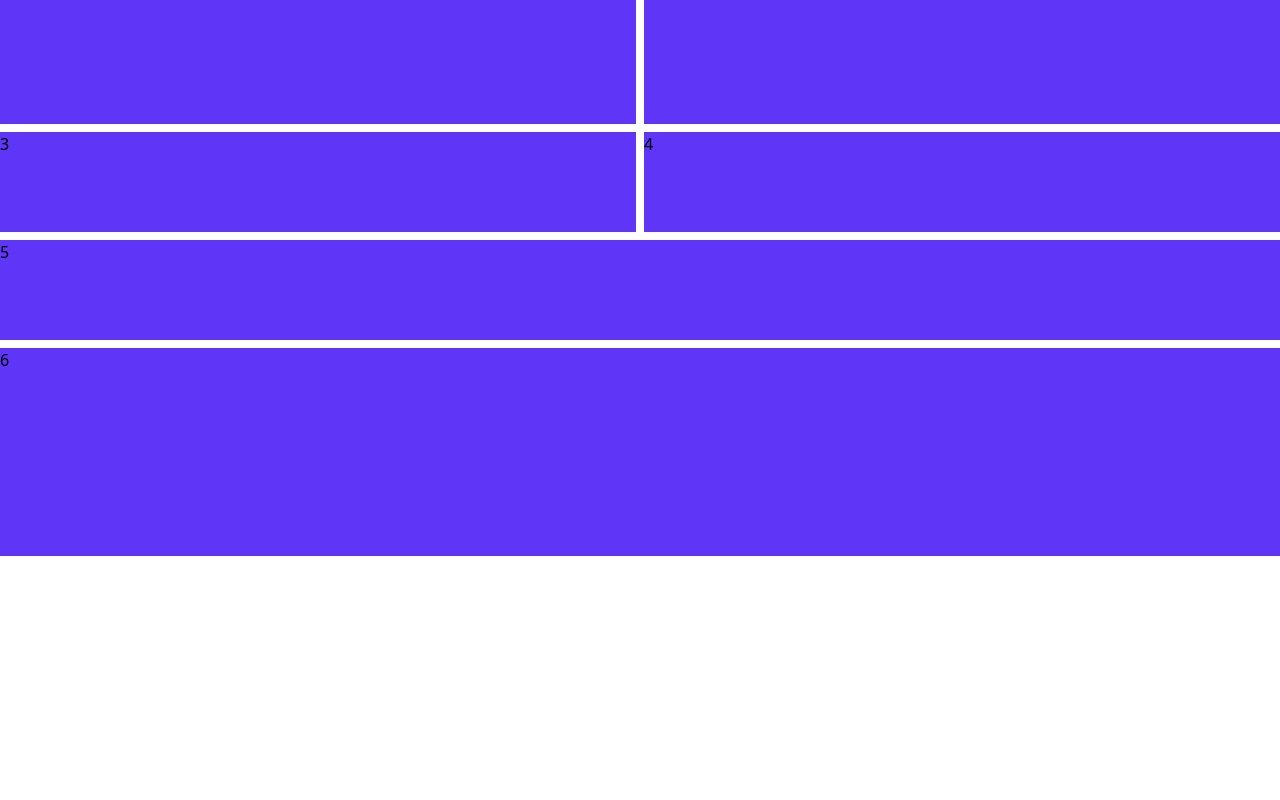
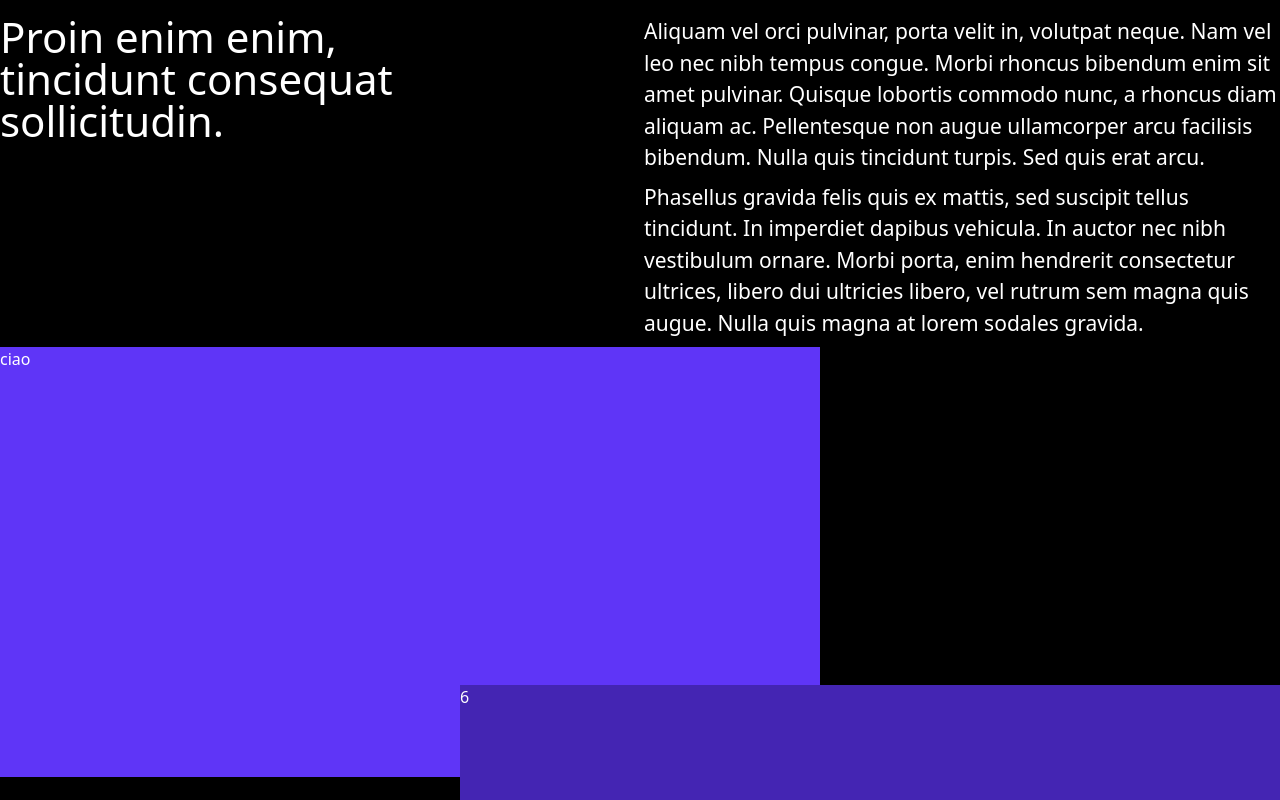
Before and after one commit to lmatteis/next-brink, a Next.js app: page / in a window 1280 px wide. Shown: the part 580-1380 px from the top of the page. Before the commit the page ends 1136 px from the top, so only its background shows below. Built offline with nearby package versions, Linux system fonts and the light colour scheme.

Commit message:
Add bottom section actual containers

```diff
--- a/app/page.tsx
+++ b/app/page.tsx
@@ -25,22 +25,44 @@ export default function Home() {
       </div>
       <h2>Ciao</h2>
 
-      <div className="flex gap-2 overflow-auto flex-col">
-        <div className="h-52 flex gap-2 flex-col lg:flex-row">
-          <div className="bg-cold-blue flex-1">1</div>
-          <div className="bg-cold-blue flex-1">2</div>
-        </div>
-        <div className="h-52 flex gap-2 flex-col-reverse lg:flex-col">
-          <div className="flex gap-2 flex-col lg:flex-row flex-1">
-            <div className="bg-cold-blue flex-1 hidden lg:block">3</div>
-            <div className="bg-cold-blue flex-1">4</div>
+      <div className="bg-black text-white">
+        <div className="flex gap-2 overflow-auto flex-col pt-[100px]">
+          <div className="flex gap-2 flex-col lg:flex-row">
+            <div className="text-[42px] leading-none flex-1">
+              <div className="mr-[200px]">
+                Proin enim enim, tincidunt consequat sollicitudin.
+              </div>
+            </div>
+            <div className="flex-1 text-[21px]">
+              Aliquam vel orci pulvinar, porta velit in, volutpat neque. Nam vel
+              leo nec nibh tempus congue. Morbi rhoncus bibendum enim sit amet
+              pulvinar. Quisque lobortis commodo nunc, a rhoncus diam aliquam
+              ac. Pellentesque non augue ullamcorper arcu facilisis bibendum.
+              Nulla quis tincidunt turpis. Sed quis erat arcu.{" "}
+            </div>
           </div>
-          <div className="flex gap-2 flex-row lg:flex-col flex-1">
-            <div className="bg-cold-blue flex-1">5</div>
+          <div className="flex gap-2 flex-col-reverse lg:flex-col">
+            <div className="flex gap-2 flex-col lg:flex-row flex-1">
+              <div className="flex-1 hidden lg:block"></div>
+              <div className="flex-1 text-[21px]">
+                Phasellus gravida felis quis ex mattis, sed suscipit tellus
+                tincidunt. In imperdiet dapibus vehicula. In auctor nec nibh
+                vestibulum ornare. Morbi porta, enim hendrerit consectetur
+                ultrices, libero dui ultricies libero, vel rutrum sem magna quis
+                augue. Nulla quis magna at lorem sodales gravida.
+              </div>
+            </div>
+            <div className="flex gap-2 flex-row lg:flex-col">
+              <div className="bg-cold-blue w-full h-[273px] lg:w-[820px] lg:h-[430px]">
+                ciao
+              </div>
+            </div>
           </div>
-        </div>
-        <div className="h-52 flex gap-2 flex-row lg:flex-col">
-          <div className="bg-cold-blue flex-1">6</div>
+          <div className="flex gap-2 flex-col lg:flex-row justify-end">
+            <div className="bg-cold-blue lg:bg-[#4425B3] h-[273px] lg:w-[820px] lg:h-[430px] lg:-mt-[100px]">
+              6
+            </div>
+          </div>
         </div>
       </div>
     </div>
```
